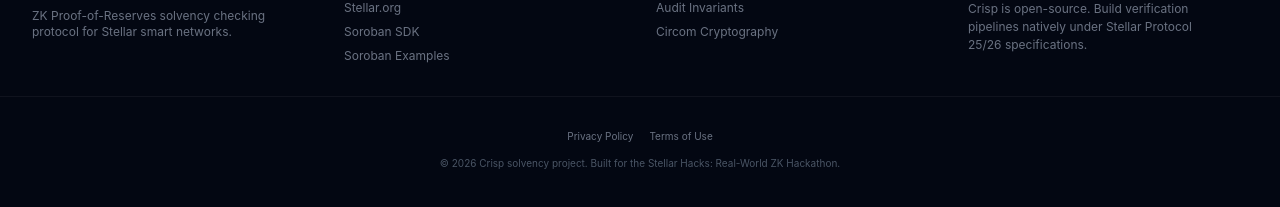
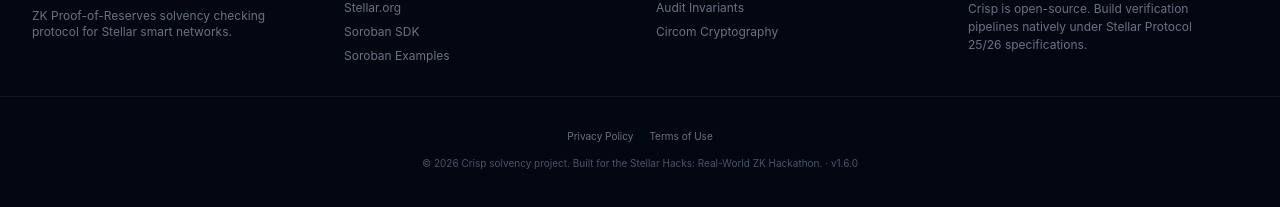
Before and after one commit to edycutjong/crisp, a Next.js app: page / in a window 1280 px wide. Shown: the part 2569-2776 px from the top of the page. Built offline with nearby package versions, Linux system fonts and the light colour scheme; no server answers; the database is empty.

Commit message:
feat(ui): show app version badge in footer
Expose package.json version via NEXT_PUBLIC_APP_VERSION in next.config and render a footer '· v{version}' badge, sourced at build time so it always reflects the deployed release.

```diff
--- a/next.config.ts
+++ b/next.config.ts
@@ -1,7 +1,11 @@
 import type { NextConfig } from "next";
 import path from "path";
+import pkg from "./package.json";
 
 const nextConfig: NextConfig = {
+  env: {
+    NEXT_PUBLIC_APP_VERSION: pkg.version,
+  },
   turbopack: {
     root: path.resolve(__dirname),
   },
--- a/src/app/page.tsx
+++ b/src/app/page.tsx
@@ -400,7 +400,7 @@
             </Link>
           </div>
           &copy; 2026 Crisp solvency project. Built for the Stellar Hacks:
-          Real-World ZK Hackathon.
+          Real-World ZK Hackathon. · v{process.env.NEXT_PUBLIC_APP_VERSION}
         </div>
       </footer>
     </div>
```
